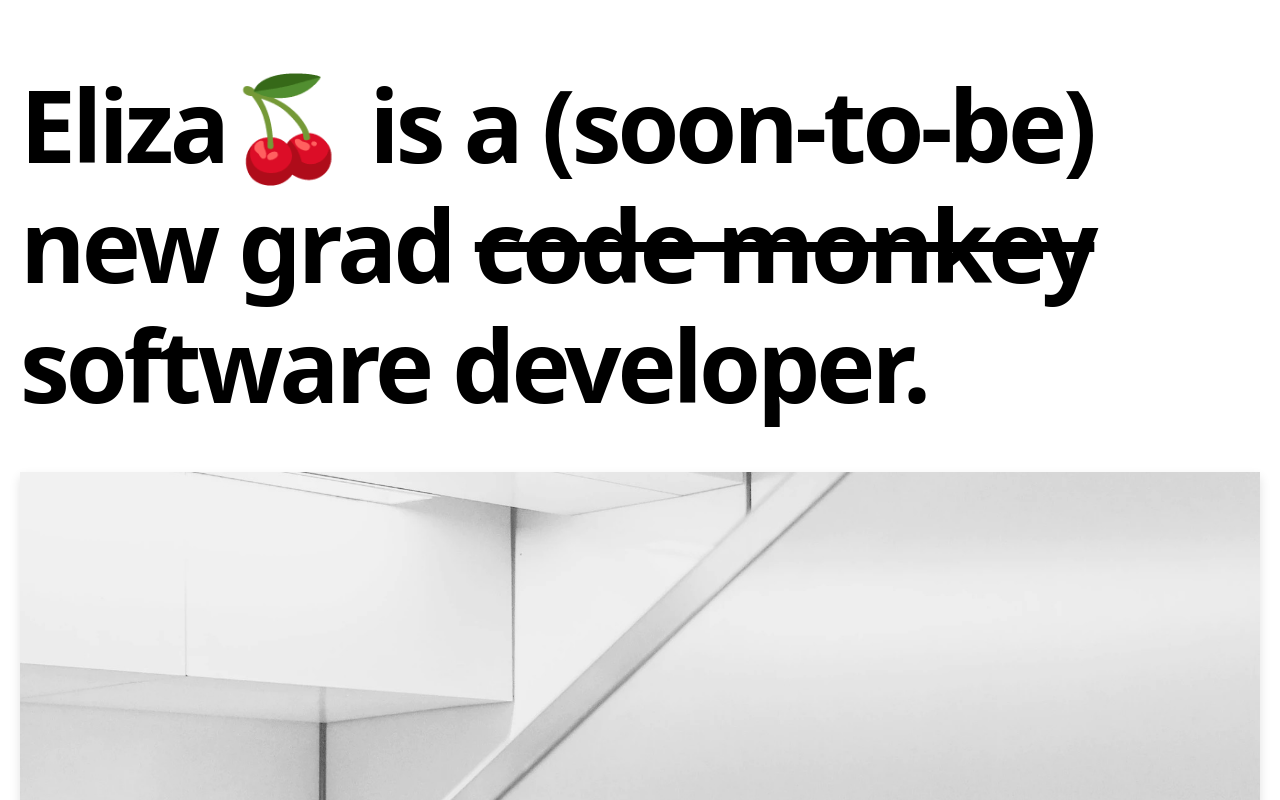
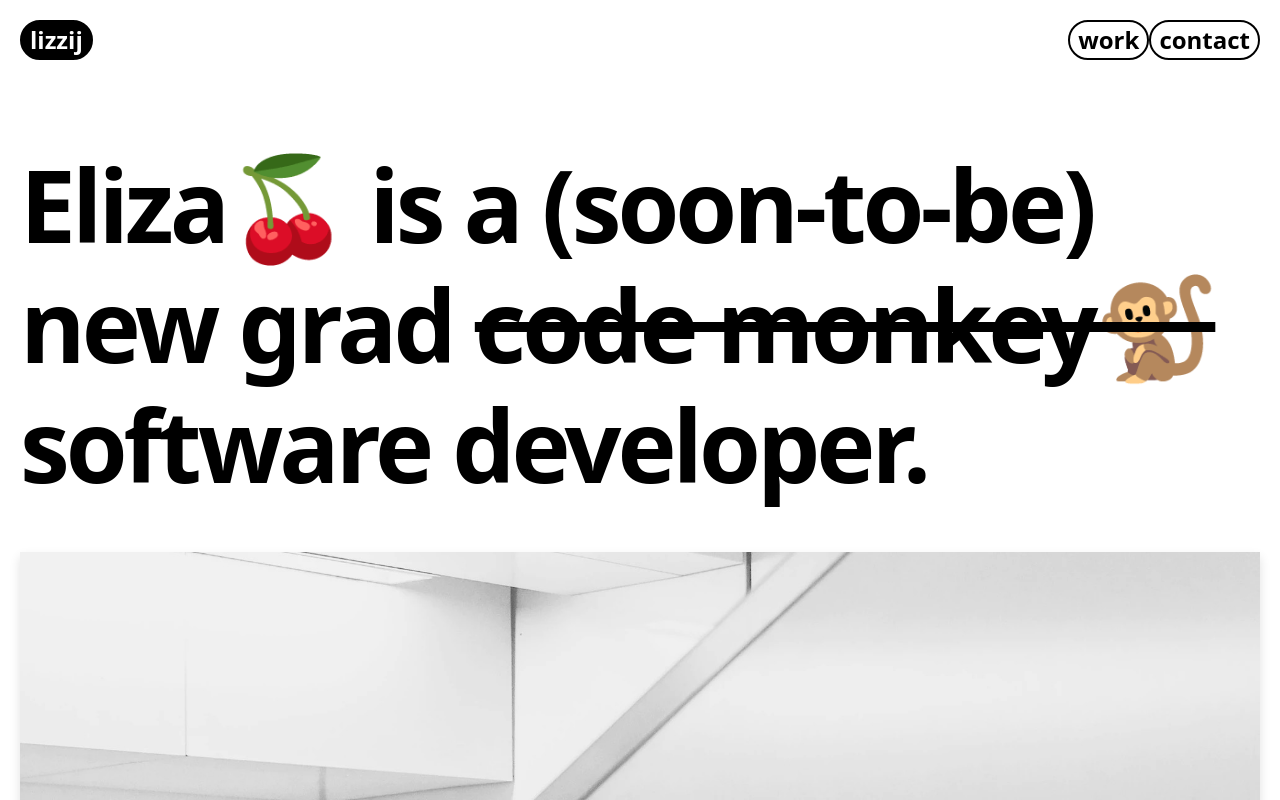
Before and after one commit to lizzij/Portfolio, a Next.js app in the folder portfolio/: page / in a window 1280 px wide. Shown: the top 800 px of the page. Built offline with nearby package versions, Linux system fonts and the light colour scheme.

Commit message:
menu bar

```diff
--- a/portfolio/components/header.tsx
+++ b/portfolio/components/header.tsx
@@ -4,7 +4,7 @@ const Header = () => {
   return (
     <h2 className="text-2xl md:text-4xl font-bold tracking-tight md:tracking-tighter leading-tight mb-20 mt-8">
       <Link href="/">
-        <a className="hover:underline">Blog</a>
+        <a className="hover:underline">Project</a>
       </Link>
       .
     </h2>
--- a/portfolio/components/intro.tsx
+++ b/portfolio/components/intro.tsx
@@ -1,10 +1,8 @@
-import { CMS_NAME } from '../lib/constants'
-
 const Intro = () => {
   return (
     <section className="flex-col md:flex-row flex items-center md:justify-between mt-16 mb-16 md:mb-12">
       <h1 className="text-6xl md:text-8xl font-bold tracking-tighter leading-tight md:pr-8">
-        Eliza🍒 is a (soon-to-be) new grad <s>code monkey</s> software developer.
+        Eliza🍒 is a (soon-to-be) new grad <s>code monkey🐒</s> software developer.
       </h1>
     </section>
   )
--- a/portfolio/components/layout.tsx
+++ b/portfolio/components/layout.tsx
@@ -1,4 +1,5 @@
 import Footer from './footer'
+import Menu from './menu'
 import Meta from './meta'
 
 type Props = {
@@ -10,6 +11,7 @@ const Layout = ({ children }: Props) => {
     <>
       <Meta />
       <div className="min-h-screen">
+        <Menu/>
         <main>{children}</main>
       </div>
       <Footer />
--- /dev/null
+++ b/portfolio/components/menu.tsx
@@ -0,0 +1,18 @@
+const Menu = () => {
+  return (
+    <nav className="flex flex-row p-5">
+      <button className="flex-none bg-black text-white font-bold md:text-2xl py-0 px-2 border-2 border-black rounded-full focus:outline-none">
+        lizzij
+      </button>
+      <div className="flex-grow"></div>
+      <button className="bg-white hover:bg-black text-black hover:text-white font-bold md:text-2xl py-0 px-2 border-2 border-black rounded-full focus:outline-none">
+        work
+      </button>
+      <button className="bg-white hover:bg-black text-black hover:text-white font-bold md:text-2xl py-0 px-2 border-2 border-black rounded-full focus:outline-none">
+        contact
+      </button>
+    </nav>
+  )
+}
+
+export default Menu
--- a/portfolio/components/meta.tsx
+++ b/portfolio/components/meta.tsx
@@ -1,5 +1,5 @@
 import Head from 'next/head'
-import { CMS_NAME, HOME_OG_IMAGE_URL } from '../lib/constants'
+import { HOME_OG_IMAGE_URL } from '../lib/constants'
 
 const Meta = () => {
   return (
@@ -34,7 +34,7 @@ const Meta = () => {
       <link rel="alternate" type="application/rss+xml" href="/feed.xml" />
       <meta
         name="description"
-        content={`A statically generated blog example using Next.js and ${CMS_NAME}.`}
+        content={`A statically generated blog example using Next.js and Markdown.`}
       />
       <meta property="og:image" content={HOME_OG_IMAGE_URL} />
     </Head>
--- a/portfolio/lib/constants.ts
+++ b/portfolio/lib/constants.ts
@@ -1,4 +1,3 @@
 export const EXAMPLE_PATH = 'blog-starter-typescript'
-export const CMS_NAME = 'Markdown'
 export const HOME_OG_IMAGE_URL =
   'https://og-image.now.sh/Next.js%20Blog%20Starter%20Example.png?theme=light&md=1&fontSize=100px&images=https%3A%2F%2Fassets.vercel.com%2Fimage%2Fupload%2Ffront%2Fassets%2Fdesign%2Fnextjs-black-logo.svg'
--- a/portfolio/pages/index.tsx
+++ b/portfolio/pages/index.tsx
@@ -5,7 +5,6 @@ import Intro from '../components/intro'
 import Layout from '../components/layout'
 import { getAllPosts } from '../lib/api'
 import Head from 'next/head'
-import { CMS_NAME } from '../lib/constants'
 import Post from '../types/post'
 
 type Props = {
--- a/portfolio/pages/posts/[slug].tsx
+++ b/portfolio/pages/posts/[slug].tsx
@@ -8,7 +8,6 @@ import Layout from '../../components/layout'
 import { getPostBySlug, getAllPosts } from '../../lib/api'
 import PostTitle from '../../components/post-title'
 import Head from 'next/head'
-import { CMS_NAME } from '../../lib/constants'
 import markdownToHtml from '../../lib/markdownToHtml'
 import PostType from '../../types/post'
 
@@ -32,7 +31,7 @@ const Post = ({ post }: Props) => {
             <article className="mb-32">
               <Head>
                 <title>
-                  {post.title} | Next.js Blog Example with {CMS_NAME}
+                  {post.title} | Next.js Blog Example with Markdown
                 </title>
                 <meta property="og:image" content={post.ogImage.url} />
               </Head>
```
